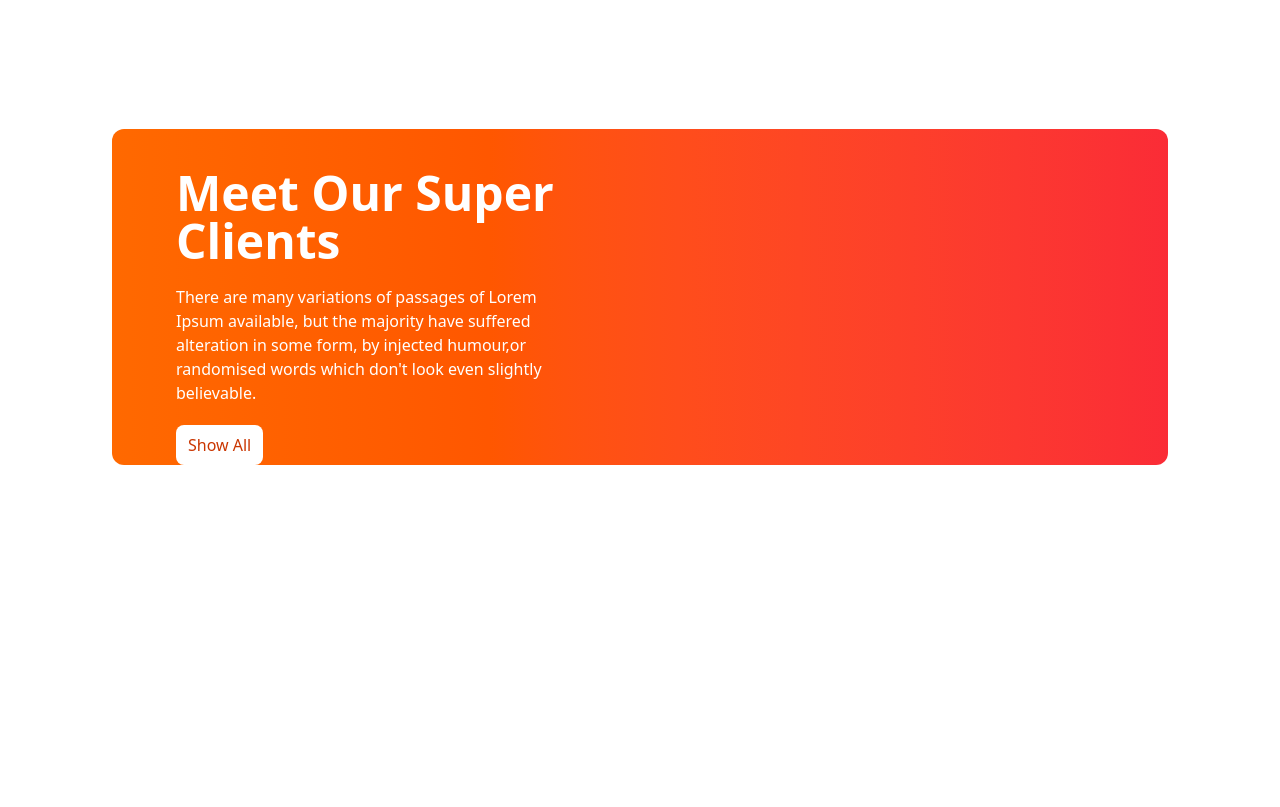
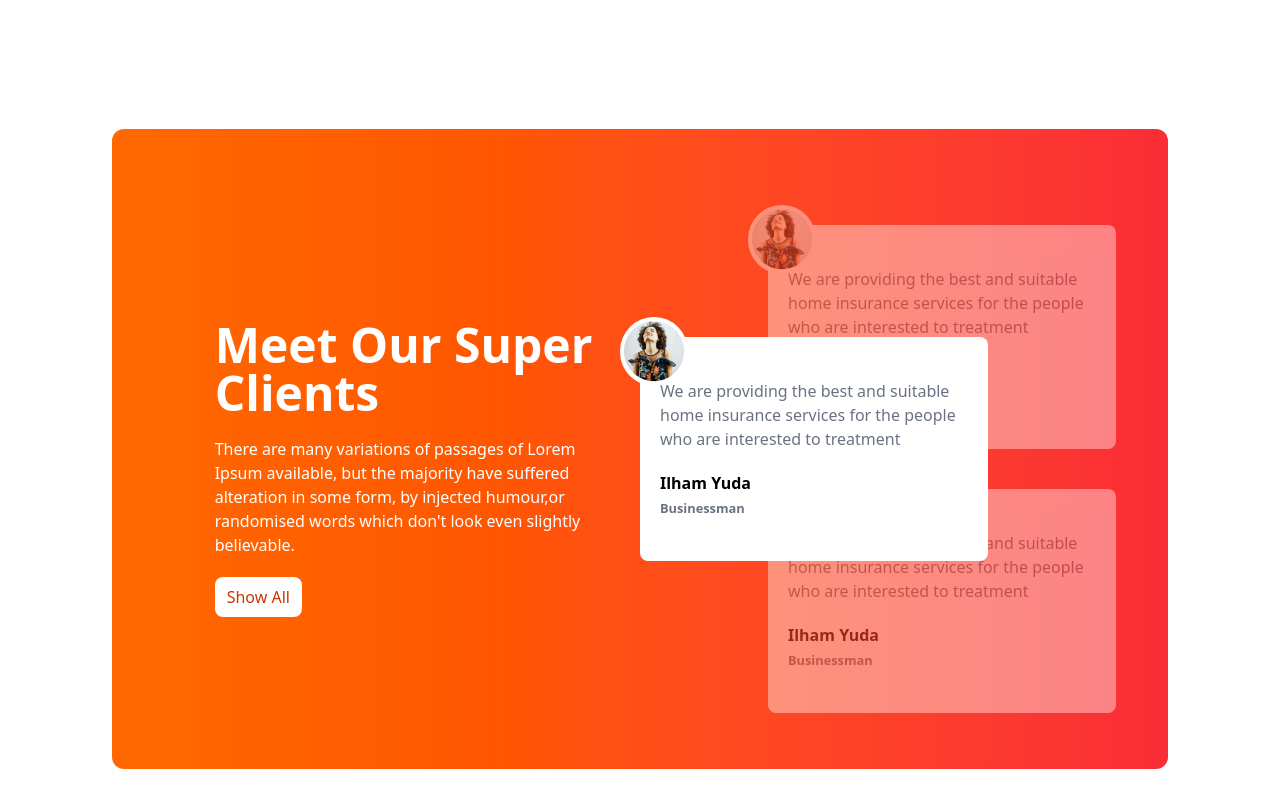
Before and after one commit to shihabuddinbhuiyan580-ctrl/tea-house, a plain HTML site: page tea-house/index.html in a window 1280 px wide. Shown: the part 1780-2587 px from the top of the page. Before the commit the page ends 2341 px from the top, so only its background shows below. Drawn offline with nearby package versions, Linux system fonts and the light colour scheme.

Commit message:
review section completed

```diff
--- a/tea-house/index.html
+++ b/tea-house/index.html
@@ -120,9 +120,10 @@
       <!-- review section -->
        <section class="mb-24">
         <div class=" bg-gradient-to-r from-orange-500 to-red-500 rounded-xl grid grid-cols-1 lg:grid-cols-2
-        text-white px-7 md:px-16">
+        text-white px-7 md:px-16 ">
           <!-- text-related  -->
-           <div class="w-5/6">
+           <div class=" flex justify-center items-center overflow-hidden">
+            <div class="w-5/6">
             <h1 class="text-5xl font-bold mb-5 mt-10">
               Meet Our Super Clients
             </h1>
@@ -130,9 +131,53 @@
                in some form, by injected humour,or randomised words which don't look even slightly believable. </p>
                <button class="bg-white text-orange-700 px-3 py-2 rounded-lg" >Show All</button>
            </div>
+           </div>
            <!-- reviews card section -->
-            <div>
+            <div class="relative py-24 ">
+              <!-- middle card -->
+               <div class="absolute z-10 top-44 md:top-52">
+                <div class=" h-56  bg-white w-full  md:w-3/4 text-black  rounded-lg flex items-center px-5">
+                <div class="absolute -top-5 -left-5 bg-white rounded-full">
+                  <img src="images/client.png" alt="" class="p-1"></div>
+                  <div>
+                    <p class="text-gray-500 mb-5">We are providing the best and suitable home insurance services for the people who are interested
+                       to treatment</p>
+                       <h1 class="font-bold">Ilham Yuda</h1>
+                       <small class="font-bold text-gray-500">Businessman</small>
 
+                  </div>
+
+               </div>
+
+               </div>
+              <!-- top card -->
+              <div class="relative h-56 left-8 md:left-32 opacity-40 bg-white w-full  md:w-3/4 text-black  rounded-lg flex items-center px-5">
+                <div class="absolute -top-5 -left-5 bg-white rounded-full">
+                  <img src="images/client.png" alt="" class="p-1"></div>
+                  <div>
+                    <p class="text-gray-500 mb-5">We are providing the best and suitable home insurance services for the people who are interested
+                       to treatment</p>
+                       <h1 class="font-bold">Ilham Yuda</h1>
+                       <small class="font-bold text-gray-500">Businessman</small>
+
+                  </div>
+
+               </div>
+               <!-- middle card  -->
+
+              <!-- bottom card  -->
+                <div class="relative left-8 md:left-32 h-56 top-10 opacity-40 bg-white w-full md:w-3/4 text-black  rounded-lg flex items-center px-5">
+                <div class="absolute -top-5 -left-5 bg-white rounded-full">
+                  <img src="images/client.png" alt="" class="p-1"></div>
+                  <div>
+                    <p class="text-gray-500 mb-5">We are providing the best and suitable home insurance services for the people who are interested
+                       to treatment</p>
+                       <h1 class="font-bold">Ilham Yuda</h1>
+                       <small class="font-bold text-gray-500">Businessman</small>
+
+                  </div>
+
+               </div>
             </div>
         </div>
        </section>
```
